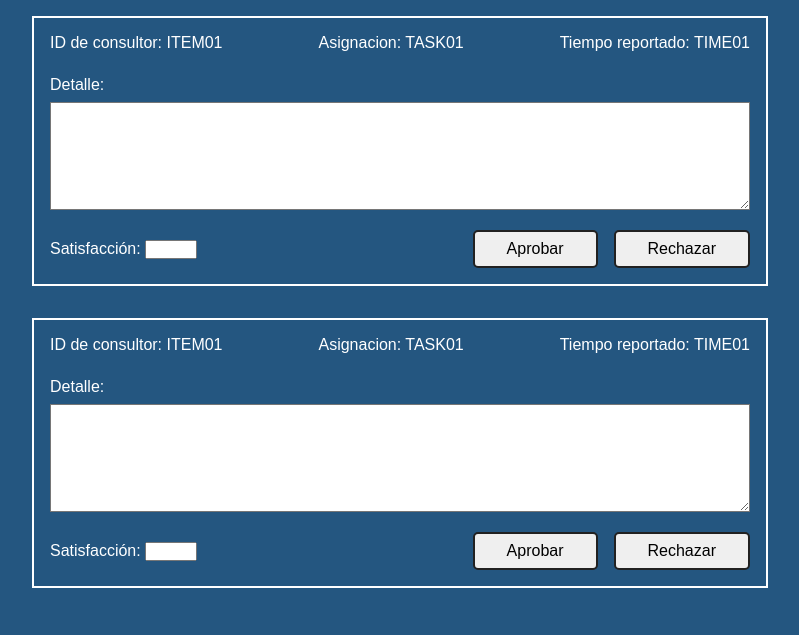
After one commit to A01769961/ConsultoraABC, a Django app: page /clientes in a window 1280 px wide. The commit adds this page. Shown: the top 635 px of the page, without its empty margins (240-1039 px from the left). Run offline with Django 4.2, Linux system fonts and the light colour scheme.

Commit message:
different pages for each role

```diff
--- /dev/null
+++ b/consultoraABC/ReportsSystem/templates/registration/verificacion_reporte.html
@@ -0,0 +1,87 @@
+{% block content %}
+
+  {% load static %}
+    <!DOCTYPE html>
+    <html lang="en">
+      <head>
+        <meta charset="UTF-8" />
+        <link rel="icon" type="image/svg+xml" href="./public/vite.svg" />
+        <meta name="viewport" content="width=device-width, initial-scale=1.0" />
+        <title>Vite App</title>
+        <link rel="stylesheet" href="{% static 'styles/global.css' %}" />
+        <link rel="stylesheet" href="{% static 'styles/reportes.css' %}" />
+      </head>
+      <body>
+        <div class="reportes">
+          <form action="" class="reporte">
+            <div class="reporte__info">
+              <p>ID de consultor: <span>ITEM01</span></p>
+              <p>Asignacion: <span>TASK01</span></p>
+              <p>Tiempo reportado: <span>TIME01</span></p>
+            </div>
+            <div class="reporte__details">
+              <label for="details"></label>
+              <p class="reporte__details__label">Detalle:</p>
+              <textarea
+                class="reporte__details__data"
+                name="details"
+                id="details"
+                rows="6"
+                cols="80"
+              ></textarea>
+            </div>
+            <div class="reporte__evaluation">
+              <div class="reporte__satisfaction">
+                <label for="satisfaction">Satisfacción: </label>
+                <input
+                  type="number"
+                  name="satisfaction"
+                  id="satisfaction"
+                  min="0"
+                  max="10"
+                />
+              </div>
+              <div class="reporte__buttons">
+                <button class="reporte__action" type="submit">Aprobar</button>
+                <button class="reporte__action" type="submit">Rechazar</button>
+              </div>
+            </div>
+          </form>
+          <form action="" class="reporte">
+            <div class="reporte__info">
+              <p>ID de consultor: <span>ITEM01</span></p>
+              <p>Asignacion: <span>TASK01</span></p>
+              <p>Tiempo reportado: <span>TIME01</span></p>
+            </div>
+            <div class="reporte__details">
+              <label for="details"></label>
+              <p class="reporte__details__label">Detalle:</p>
+              <textarea
+                class="reporte__details__data"
+                name="details"
+                id="details"
+                rows="6"
+                cols="80"
+              ></textarea>
+            </div>
+            <div class="reporte__evaluation">
+              <div class="reporte__satisfaction">
+                <label for="satisfaction">Satisfacción: </label>
+                <input
+                  type="number"
+                  name="satisfaction"
+                  id="satisfaction"
+                  min="0"
+                  max="10"
+                />
+              </div>
+              <div class="reporte__buttons">
+                <button class="reporte__action" type="submit">Aprobar</button>
+                <button class="reporte__action" type="submit">Rechazar</button>
+              </div>
+            </div>
+          </form>
+        </div>
+      </body>
+    </html>
+{% endblock %}
--- a/consultoraABC/ReportsSystem/urls.py
+++ b/consultoraABC/ReportsSystem/urls.py
@@ -3,12 +3,12 @@ from django.urls import path
 from . import views
 
 urlpatterns = [
-    path("", views.home, name = "home"),
-    path('home/', views.home, name='home'),
-    path("login", views.login, name = "login"),
-
-    path("signup", views.signupU, name = "signup"),
-    path("consultores", views.consultoresMain, name = "consultores"),
-    path("oficina", views.oficinasMain, name = "oficinas"),
-
+    path("", views.home, name="home"),
+    path("home/", views.home, name="home"),
+    path("login", views.login, name="login"),
+    path("signup", views.signupU, name="signup"),
+    path("consultores", views.consultoresMain, name="consultores"),
+    path("oficina", views.oficinasMain, name="oficinas"),
+    path("clientes", views.clientesMain, name="clientes"),
+    path("administradores", views.administradoresMain, name="administradores"),
 ]
--- a/consultoraABC/ReportsSystem/views.py
+++ b/consultoraABC/ReportsSystem/views.py
@@ -17,9 +17,11 @@ import shortuuid
 
 from .forms import *
 from .models import *
-#https://learndjango.com/tutorials/django-custom-user-model
 
-def home(request,*args, **kwargs):
+# https://learndjango.com/tutorials/django-custom-user-model
+
+
+def home(request, *args, **kwargs):
     print(request)
     # return render(request, "registration/login.html")
     # #return HttpResponse("<h1>Hello World</h1>")
@@ -32,16 +34,12 @@ def home(request,*args, **kwargs):
 def login(request):
 
     loginForm = LoginForm()
-    context = {
-        "form": loginForm
-    }
+    context = {"form": loginForm}
 
     if request.method == "POST":
 
         loginForm = LoginForm(request.POST)
-        context = {
-            "form": loginForm
-        }
+        context = {"form": loginForm}
 
         if loginForm.is_valid():
             print("Valid")
@@ -52,12 +50,24 @@ def login(request):
             print(userMail)
             print(contrasenia)
 
-            Umail = usuario.objects.filter(mail = userMail, contrasenia=contrasenia)
+            Umail = usuario.objects.filter(mail=userMail, contrasenia=contrasenia)
 
             if Umail.exists():
-                uData = usuario.objects.filter(mail = userMail)
+                uData = usuario.objects.filter(mail=userMail)
+                user = uData[0]
+                print(user.rol)
                 print(uData[0])
                 print("logs in")
+
+                if user.rol == "ADM":
+                    return redirect("administradores")
+                elif user.rol == "CON":
+                    return redirect("consultores")
+                elif user.rol == "CLI":
+                    return redirect("clientes")
+                elif user.rol == "OFG":
+                    return redirect("oficinas")
+
                 return redirect("consultores")
             else:
                 print("not log in")
@@ -78,8 +88,9 @@ def consultoresMain(request):
     # if request.user.is_authenticated:
     #     return render(request, "census/home.html")
 
-    #return redirect("consultores")
+    # return redirect("consultores")
     return render(request, "registration/consultores.html")
+
 
 def oficinasMain(request):
     print(request)
@@ -88,8 +99,30 @@ def oficinasMain(request):
     # if request.user.is_authenticated:
     #     return render(request, "census/home.html")
 
-    #return redirect("consultores")
-    return render(request, "registration/consultores.html")
+    # return redirect("consultores")
+    return render(request, "registration/oficinas.html")
+
+
+def clientesMain(request):
+    print(request)
+    # return render(request, "registration/login.html")
+    # #return HttpResponse("<h1>Hello World</h1>")
+    # if request.user.is_authenticated:
+    #     return render(request, "census/home.html")
+
+    # return redirect("consultores")
+    return render(request, "registration/verificacion_reporte.html")
+
+
+def administradoresMain(request):
+    print(request)
+    # return render(request, "registration/login.html")
+    # #return HttpResponse("<h1>Hello World</h1>")
+    # if request.user.is_authenticated:
+    #     return render(request, "census/home.html")
+
+    # return redirect("consultores")
+    return render(request, "registration/verificacion_reporte.html")
 
 
 def signupU(request):
@@ -99,22 +132,17 @@ def signupU(request):
     if request.method == "POST":
         print("enter post")
         signup_form = signup(request.POST)
-        context = {
-            "title": "Registro de usuarios",
-            "form": signup_form
-        }
+        context = {"title": "Registro de usuarios", "form": signup_form}
 
         if signup_form.is_valid():
             print("FORM VALID!")
 
             data = signup_form.cleaned_data
 
-
-
-            print("data:\n",data)
+            print("data:\n", data)
             m = data["email"]
-            #print(usuario.objects.filter(mail="a01360000@tec.mx"))
-            if User.objects.filter(email = data['email']).exists():
+            # print(usuario.objects.filter(mail="a01360000@tec.mx"))
+            if User.objects.filter(email=data["email"]).exists():
                 print("Mail existe")
                 messages.error(request, "Este correo ya fue usado")
             else:
@@ -123,13 +151,13 @@ def signupU(request):
                     print("create success")
 
                     usuario.objects.create(
-                        #id = unique_id(8),
-                        name = data["name"],
-                        PlastName = data["lastName"],
-                        MLastName = data["momLastName"],
-                        mail = data["email"],
-                        contrasenia = data["password"],
-                        rol = data["rol"],
+                        # id = unique_id(8),
+                        name=data["name"],
+                        PlastName=data["lastName"],
+                        MLastName=data["momLastName"],
+                        mail=data["email"],
+                        contrasenia=data["password"],
+                        rol=data["rol"],
                     )
 
                     messages.success(request, "Datos guardados correctamente")
@@ -140,16 +168,11 @@ def signupU(request):
                     print("creare failed")
                     messages.error(request, "Error al guardar los datos")
 
-
-
         return render(request, "registration/registro.html", context)
 
     else:
         print("no post")
         signup_form = signup()
-        context = {
-            "title": "Registro de Usuarios",
-            "form": signup_form
-        }
+        context = {"title": "Registro de Usuarios", "form": signup_form}
 
         return render(request, "registration/registro.html", context)
```
Also changed, not shown: consultoraABC/ReportsSystem/templates/registration/consultores.html (+6 -2 lines), consultoraABC/ReportsSystem/templates/registration/oficinas.html (added, +28 -0 lines), consultoraABC/db.sqlite3.
